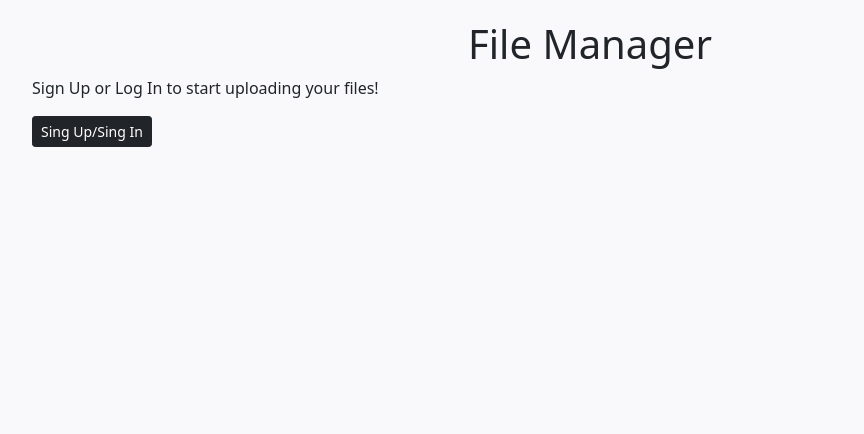
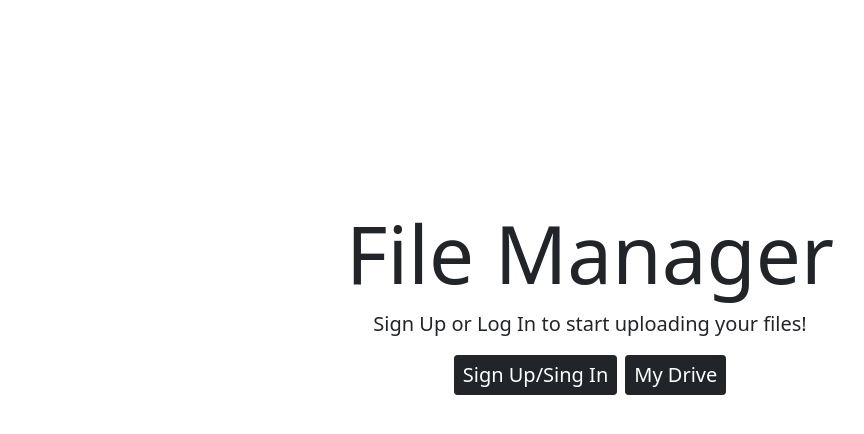
Before and after one commit to Lean099/file-manager, a React (Create React App) app in the folder frontend/: page / in a window 1280 px wide. Shown: the top 434 px of the page, without its empty margins (50-914 px from the left). Built offline with nearby package versions, Linux system fonts and the light colour scheme.

Commit message:
Se corrigio inicio de sesion y algunos componentes

```diff
--- a/frontend/src/index.css
+++ b/frontend/oldFiles/index.css
@@ -1,7 +1,3 @@
-/* MIS ESTILOS */
-
-
-
 /* OTROS ESTILOS */
 
 body{
--- a/frontend/src/Components/FileManager.js
+++ b/frontend/src/Components/FileManager.js
@@ -14,18 +14,17 @@ export const FileManager = ()=>{
 		<Context.Provider value={{filesViewState: state, viewDispatch: dispatch}}>
 	      <div class="container" id="main">
 	        <div class="row" id="sub">
+
 	          <div class="col-3" id="a">
 	            <SidebarProfile/>
 	          </div>
-
 	          <div class="col-9" id="b">
-
 	              <div class="tab-content" id="nav-tabContent">
 	                <div class="tab-pane fade show active" id="list-home" role="tabpanel" aria-labelledby="list-home-list"><ListFiles/></div>
 	                <div class="tab-pane fade" id="list-settings" role="tabpanel" aria-labelledby="list-settings-list"><Settings/></div>
 	              </div>
+	          </div>
 
-	          </div>
 	        </div>
 	      </div>
 	    </Context.Provider>
--- a/frontend/src/Components/Home.js
+++ b/frontend/src/Components/Home.js
@@ -1,23 +1,17 @@
 import { LoginButton } from './LoginButton'
-import { useAuth0 } from '@auth0/auth0-react'
-import { useHistory } from 'react-router-dom'
+import { NavLink } from 'react-router-dom'
 
 export const Home = ()=>{
-
-	const { isAuthenticated } = useAuth0()
-	const history = useHistory()
-
-	console.log(isAuthenticated)
-
-	if(isAuthenticated){
-		history.push('/myDrive')
-	}else{
 		return(
-			<div class="container">
-				<h1 class="text-center">File Manager</h1>
-				<p>Sign Up or Log In to start uploading your files!</p>
-				<LoginButton />
+			<div class="container" id="homeCont">
+			<div class="col align-self-center">
+			<h1 class="text-center display-1">File Manager</h1>
+				<p class="text-center lead">Sign Up or Log In to start uploading your files!</p>
+				<div class="d-flex justify-content-center">
+					<LoginButton />
+					<NavLink to="/myDrive" class="btn btn-dark btn-sm"><p class="lead" id="leadP">My Drive</p></NavLink>
+				</div>
 			</div>
+		</div>
 		)
-	}
 }
--- a/frontend/src/Components/ListViewFiles.js
+++ b/frontend/src/Components/ListViewFiles.js
@@ -17,7 +17,7 @@ export const ListViewFiles = ()=>{
         </thead>
         <tbody class="table-light">
           <tr>
-            <td scope="row" class="type"><p class="text-center"><FontAwesomeIcon icon={faFileImage}/></p></td>
+            <td class="type"><p class="text-center"><FontAwesomeIcon icon={faFileImage}/></p></td>
             <td class="name">Family.jpg</td>
             <td>Jun 04, 2021</td>
             <td>1000kb</td>
@@ -29,7 +29,7 @@ export const ListViewFiles = ()=>{
             </td>
           </tr>
           <tr>
-            <td scope="row" class="type"><p class="text-center"><FontAwesomeIcon icon={faFileVideo}/></p></td>
+            <td class="type"><p class="text-center"><FontAwesomeIcon icon={faFileVideo}/></p></td>
             <td class="name">holidays.mp4</td>
             <td>Sep 1, 2021</td>
             <td>500mb</td>
@@ -41,7 +41,7 @@ export const ListViewFiles = ()=>{
             </td>
           </tr>
           <tr>
-            <td scope="row" class="type"><p class="text-center"><FontAwesomeIcon icon={faFilePdf}/></p></td>
+            <td class="type"><p class="text-center"><FontAwesomeIcon icon={faFilePdf}/></p></td>
             <td class="name">work.pdf</td>
             <td>Sep 23, 2021</td>
             <td>2231kb</td>
@@ -53,7 +53,7 @@ export const ListViewFiles = ()=>{
             </td>
           </tr>
           <tr>
-            <td scope="row" class="type"><p class="text-center"><FontAwesomeIcon icon={faFileExcel}/></p></td>
+            <td class="type"><p class="text-center"><FontAwesomeIcon icon={faFileExcel}/></p></td>
             <td class="name">University.xls</td>
             <td>Nov 12, 2021</td>
             <td>1246kb</td>
@@ -65,7 +65,7 @@ export const ListViewFiles = ()=>{
             </td>
           </tr>
           <tr>
-            <td scope="row" class="type"><p class="text-center"><FontAwesomeIcon icon={faFilePowerpoint}/></p></td>
+            <td class="type"><p class="text-center"><FontAwesomeIcon icon={faFilePowerpoint}/></p></td>
             <td class="name">Uni_project.pptx</td>
             <td>Nov 30, 2021</td>
             <td>20mb</td>
--- a/frontend/src/Components/LoginButton.js
+++ b/frontend/src/Components/LoginButton.js
@@ -4,5 +4,5 @@ export const LoginButton = ()=>{
 
 	const { loginWithRedirect } = useAuth0();
 
-	return <button class="btn btn-dark btn-sm" onClick={() => loginWithRedirect()}>Sing Up/Sing In</button>;
+	return <button class="btn btn-dark btn-sm me-2" onClick={() => loginWithRedirect()}><p class="lead" id="leadP">Sign Up/Sing In</p></button>;
 }
--- a/frontend/src/Components/NavDrive.js
+++ b/frontend/src/Components/NavDrive.js
@@ -24,9 +24,9 @@ export const NavDrive = ()=>{
               All Items
             </button>
             <ul class="dropdown-menu">
-              <li><a class="dropdown-item" href="#"><FontAwesomeIcon icon={faFile} className="me-1" />Documentos</a></li>
-              <li><a class="dropdown-item" href="#"><FontAwesomeIcon icon={faFileImage} className="me-1" />Imagenes</a></li>
-              <li><a class="dropdown-item" href="#"><FontAwesomeIcon icon={faFileVideo} className="me-1" />Videos</a></li>
+              <li><button class="dropdown-item btn"><FontAwesomeIcon icon={faFile} className="me-1" />Documentos</button></li>
+              <li><button class="dropdown-item btn"><FontAwesomeIcon icon={faFileImage} className="me-1" />Imagenes</button></li>
+              <li><button class="dropdown-item btn"><FontAwesomeIcon icon={faFileVideo} className="me-1" />Videos</button></li>
             </ul>
           </div>
 
@@ -35,8 +35,8 @@ export const NavDrive = ()=>{
               <FontAwesomeIcon icon={faFilter} className="me-1" />Sort
             </button>
             <ul class="dropdown-menu">
-              <li><a class="dropdown-item" href="#">Nuevos Primero</a></li>
-              <li><a class="dropdown-item" href="#">Viejos Primero</a></li>
+              <li><button class="dropdown-item btn">Nuevos Primero</button></li>
+              <li><button class="dropdown-item btn">Viejos Primero</button></li>
             </ul>
           </div>
 
--- a/frontend/src/index.js
+++ b/frontend/src/index.js
@@ -1,20 +1,17 @@
 import React from 'react';
 import ReactDOM from 'react-dom';
-import {BrowserRouter} from "react-router-dom"
+import {BrowserRouter as Router} from "react-router-dom"
 import App from './App';
 import reportWebVitals from './reportWebVitals';
-import { Auth0Provider } from "@auth0/auth0-react";
-import { BrowserRouter as Router } from "react-router-dom";
 import Auth0ProviderWithHistory from "./auth/auth0-provider-with-history";
-
-const domain=process.env.REACT_APP_AUTH0_DOMAIN
-const client=process.env.REACT_APP_AUTH0_CLIENT_ID
 
 ReactDOM.render(
   <React.StrictMode>
+    <Router>
       <Auth0ProviderWithHistory>
         <App />
       </Auth0ProviderWithHistory>
+    </Router>
   </React.StrictMode>,
   document.getElementById('root')
 );
--- a/frontend/src/reducers/viewReducer.js
+++ b/frontend/src/reducers/viewReducer.js
@@ -13,5 +13,7 @@ export function viewReducer(state, action){
     case TYPES.LIST_VIEW:{
       return {grid_view: false, last_view: true}
     }
+    default:
+      return state
   }
 }
--- a/frontend/src/sidebar.css
+++ b/frontend/src/sidebar.css
@@ -1,3 +1,14 @@
+#leadP{
+  margin: 0;
+}
+
+#homeCont{
+  display: flex;
+  align-self: center;
+  height: 600px;
+  width: auto;
+}
+
 #gridviewcont{
     background-color: #f5f5f5;
   }
```
Also changed, not shown: frontend/src/App.js (+3 -5 lines), frontend/src/auth/auth0-provider-with-history.js (line endings or trailing spaces).
